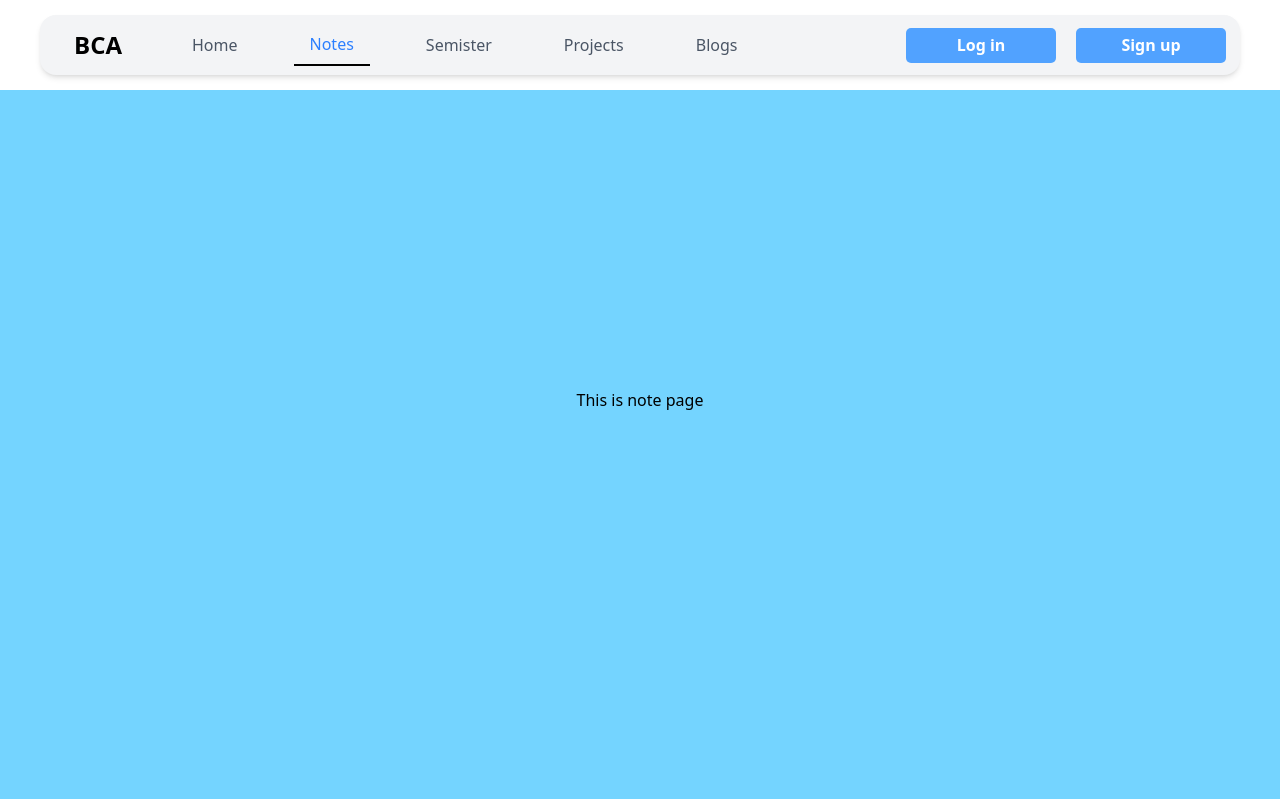
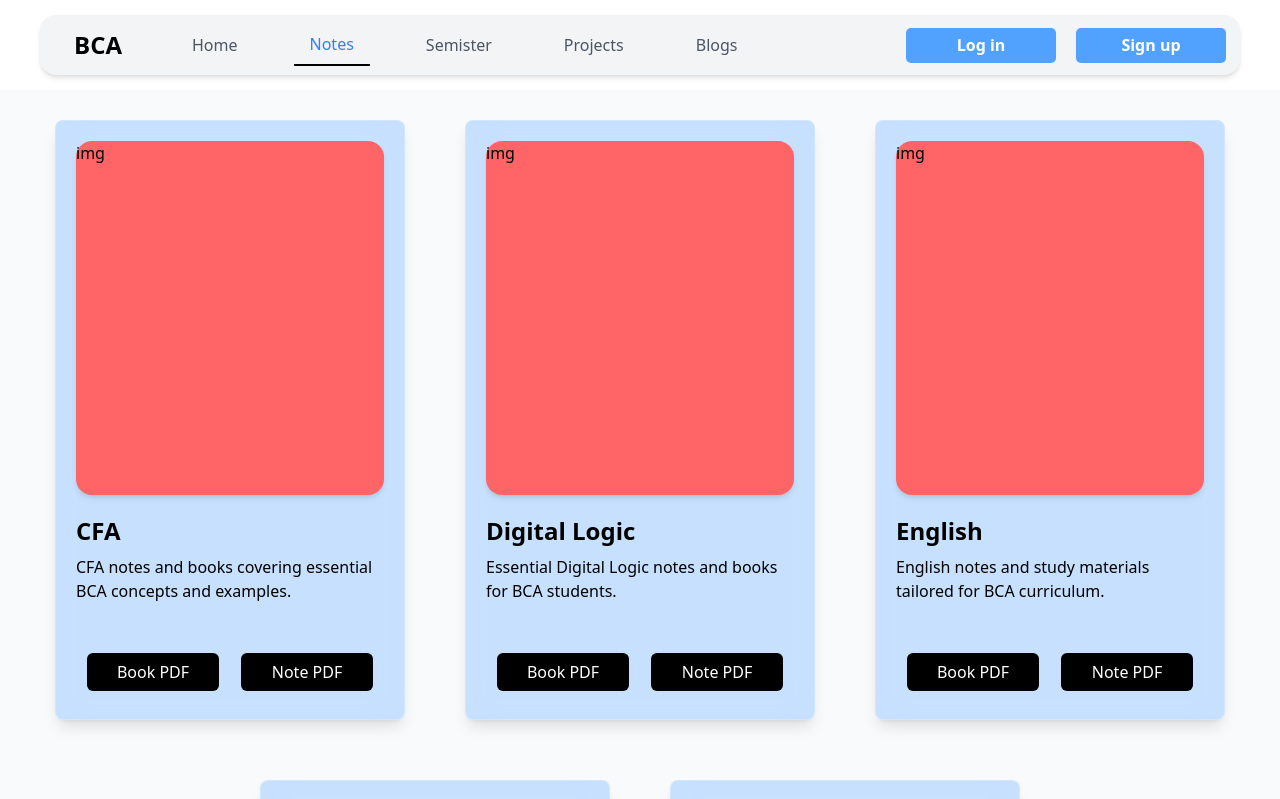
Before and after one commit to SharwanKunwar/BCA-Aspirant-Hub-0.1, a React (Vite) app in the folder BCA-Aspirant-Hub/: page /notes in a window 1280 px wide. Shown: the top 799 px of the page. Built offline with nearby package versions, Linux system fonts and the light colour scheme.

Commit message:
note is updated with card of each subject

```diff
--- /dev/null
+++ b/BCA-Aspirant-Hub/src/Components/Card.jsx
@@ -0,0 +1,22 @@
+import React from 'react'
+
+function Card(props) {
+  return (
+    <>
+        <div className='bg-blue-400/30 backdrop-blur-lg border border-white/20 w-[350px] h-[600px] rounded-lg shadow-lg p-5 flex flex-col gap-5'>
+
+            <div className='bg-red-400 w-full h-[65%] rounded-2xl shadow-md'>img</div>
+            <div className=' w-full h-[20%] flex flex-col gap-2'>
+                <h1 className='text-2xl font-bold'>{props.title}</h1>
+                <p>{props.des}</p>
+            </div>
+            <div className=' w-full h-[10%] flex justify-around items-center'>
+                <button className='bg-black text-white w-6/13 h-[75%] sm:w-6/14 sm:h-[70%] rounded-md'>Book PDF</button>
+                <button className='bg-black text-white w-6/13 h-[75%] sm:w-6/14 sm:h-[70%] rounded-md'>Note PDF</button>
+            </div>
+        </div>
+    </>
+  )
+}
+
+export default Card
--- a/BCA-Aspirant-Hub/src/Home/Notes.jsx
+++ b/BCA-Aspirant-Hub/src/Home/Notes.jsx
@@ -1,9 +1,15 @@
 import React from 'react'
+import Card from '../Components/Card'
 
 function Notes() {
   return (
-    <div className='flex justify-center items-center w-screen h-screen bg-sky-300'>
-      This is note page
+    <div className='flex flex-wrap justify-center items-center w-screen  bg-gray-50 gap-15 pt-30 pb-10'>
+      <Card img={""} title={"CFA"} des={"CFA notes and books covering essential BCA concepts and examples."}/>
+      <Card img={""} title={"Digital Logic"} des={"Essential Digital Logic notes and books for BCA students."}/>
+      <Card img={""} title={"English"} des={"English notes and study materials tailored for BCA curriculum."}/>
+      <Card img={""} title={"Sociology"} des={"Concise Sociology notes and resources for BCA students."}/>
+      <Card img={""} title={"Math"} des={"Math notes and books focusing on core BCA topics."}/>
+
     </div>
   )
 }
```
